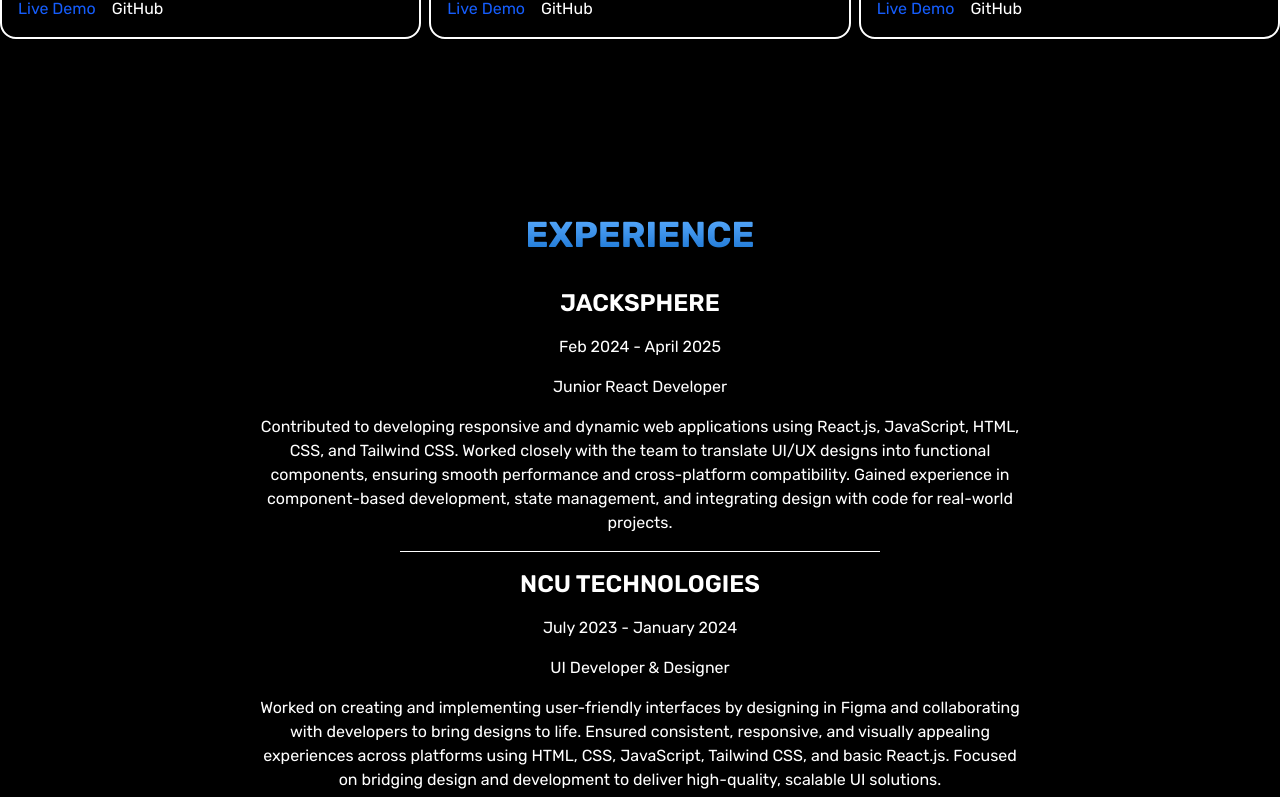
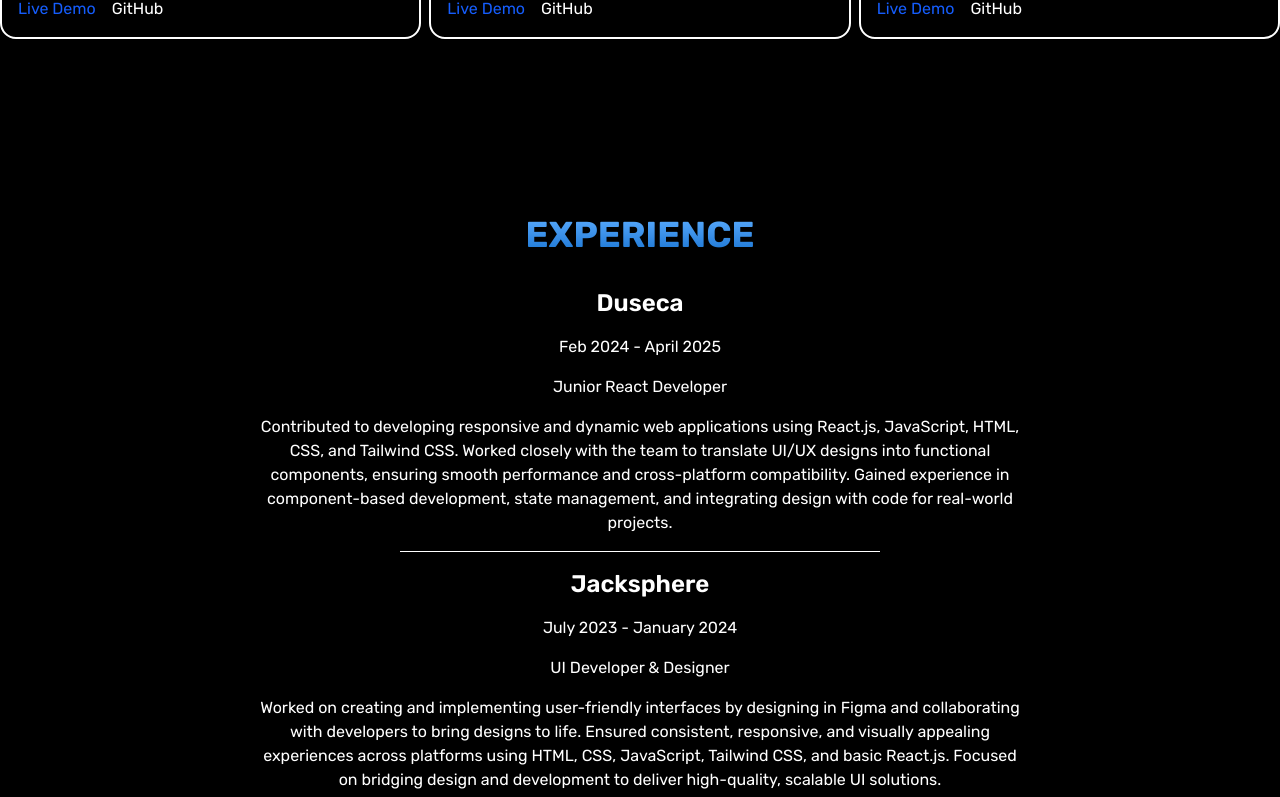
Before and after one commit to umayr10/Umayr-Portfolio, a React (Vite) app: page / in a window 1280 px wide. Shown: the part 1798-2595 px from the top of the page. Built offline with nearby package versions, Linux system fonts and the light colour scheme.

Commit message:
changed Experience component

```diff
--- a/src/Experience.jsx
+++ b/src/Experience.jsx
@@ -8,10 +8,10 @@
         <div>
             <h1 className='font-bold text-center my-8 text-4xl bg-gradient-to-b from-[#5BADFF] to-[#1373D1] bg-clip-text text-transparent'>EXPERIENCE</h1>
 
-            {/*Jack Sphere*/}
+            {/*Duseca*/}
 
             <div className='flex flex-col justify-center items-center  text-center gap-4 my-4'>
-                <h1 className='text-2xl font-semibold'>JACKSPHERE</h1>
+                <h1 className='text-2xl font-semibold'>Duseca</h1>
                 <p> Feb 2024 - April 2025 </p>
                 <h3> Junior React Developer </h3>
                 <p className='max-w-[800px] break-normal px-4'>Contributed to developing responsive and dynamic web applications using React.js, JavaScript, HTML, CSS, and Tailwind CSS. Worked closely with the team to translate UI/UX designs into functional components, ensuring smooth performance and cross-platform compatibility. Gained experience in component-based development, state management, and integrating design with code for real-world projects.</p>
@@ -19,9 +19,9 @@
 
             <hr className='max-w-[60%] m-auto my-4'></hr>
 
-            {/*NCU Technologies*/}
+            {/*JackSphere*/}
             <div className='flex flex-col justify-center items-center  text-center gap-4'>
-                <h1 className='text-2xl font-semibold'>NCU TECHNOLOGIES</h1>
+                <h1 className='text-2xl font-semibold'>Jacksphere</h1>
                 <p> July 2023 - January 2024 </p>
                 <h3>UI Developer & Designer </h3>
                 <p className='max-w-[800px] break-normal px-4'>Worked on creating and implementing user-friendly interfaces by designing in Figma and collaborating with developers to bring designs to life. Ensured consistent, responsive, and visually appealing experiences across platforms using HTML, CSS, JavaScript, Tailwind CSS, and basic React.js. Focused on bridging design and development to deliver high-quality, scalable UI solutions.</p>
--- a/src/data/ProjectData.js
+++ b/src/data/ProjectData.js
@@ -2,7 +2,7 @@
    {
     title: "Bookmark Landing Page",
     description: "A simple Landing page for a bookmark manager as an extention using TailwindCss.",
-    image: "/Bookmark.png",
+    image: "./public/Bookmark.png",
     demoLink: "https://todoapp.com",
     githubLink: "https://github.com/username/todo",
     techStack: ["HTML", "CSS", "TailwindCss", "Javascript"]
@@ -10,7 +10,7 @@
   {
     title: "Tic Tac Toe Game",
     description: "A basic tic tac toe game for fun.Features an interactive grid, win detection, and a reset option.",
-    image: "/Tictaktoe.png",
+    image: "/public/Tictaktoe.png",
     demoLink: "https://myportfolio.com",
     githubLink: "https://github.com/username/portfolio",
     techStack: ["HTML", "CSS", "JavaScript"]
@@ -18,7 +18,7 @@
   {
     title: "Mortgage Calculator App",
     description: "A simple Mortgage calculator app with interest rate find feature as well.",
-    image: "/Mortgage.png",
+    image: "./Mortgage.png",
     demoLink: "https://todoapp.com",
     githubLink: "https://github.com/username/todo",
     techStack: ["HTML", "CSS", "TailwindCss", "Javascript"]
@@ -26,7 +26,7 @@
    {
     title: "Insurance Landing Page",
     description: "A Landing Page for an Insurance company using diff tech stack.",
-    image: "/Insurance.png",
+    image: "./Insurance.png",
     demoLink: "https://todoapp.com",
     githubLink: "https://github.com/username/todo",
     techStack: ["HTML", "CSS", "TailwindCss", "Javascript"]
@@ -34,7 +34,7 @@
    {
     title: "Nike Hero using React",
     description: "A clean and responsive hero section for NIKE's shoes that is responsive across different devices.",
-    image: "/Nike.png",
+    image: "./Nike.png",
     demoLink: "https://todoapp.com",
     githubLink: "https://github.com/username/todo",
     techStack: ["HTML", "React", "TailwindCss", "Javascript"]
@@ -42,7 +42,7 @@
    {
     title: "News Landing Page",
     description: "A News broadcasting page that uses grid and flexbox dor dynamic responsivness.",
-    image: "/News.png",
+    image: "./News.png",
     demoLink: "https://todoapp.com",
     githubLink: "https://github.com/username/todo",
     techStack: ["HTML", "CSS", "TailwindCss", "Javascript"]
```
